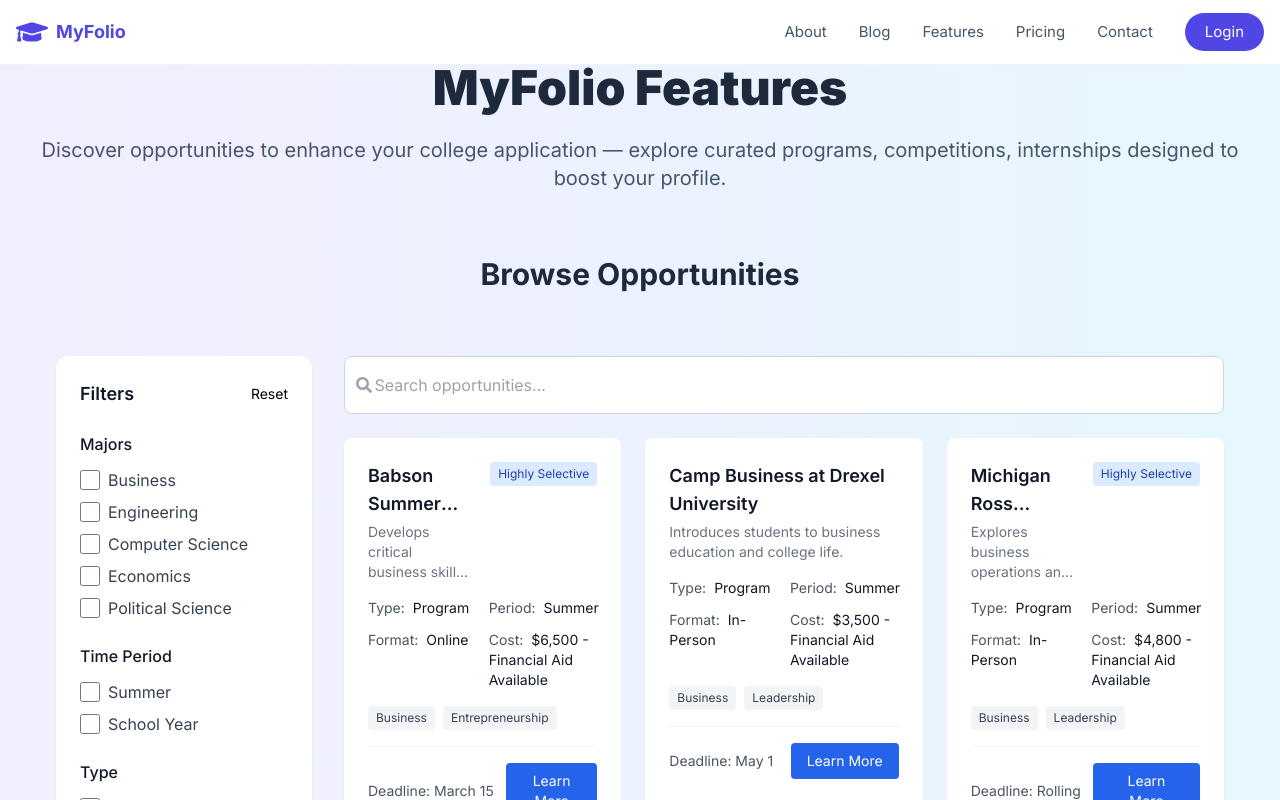
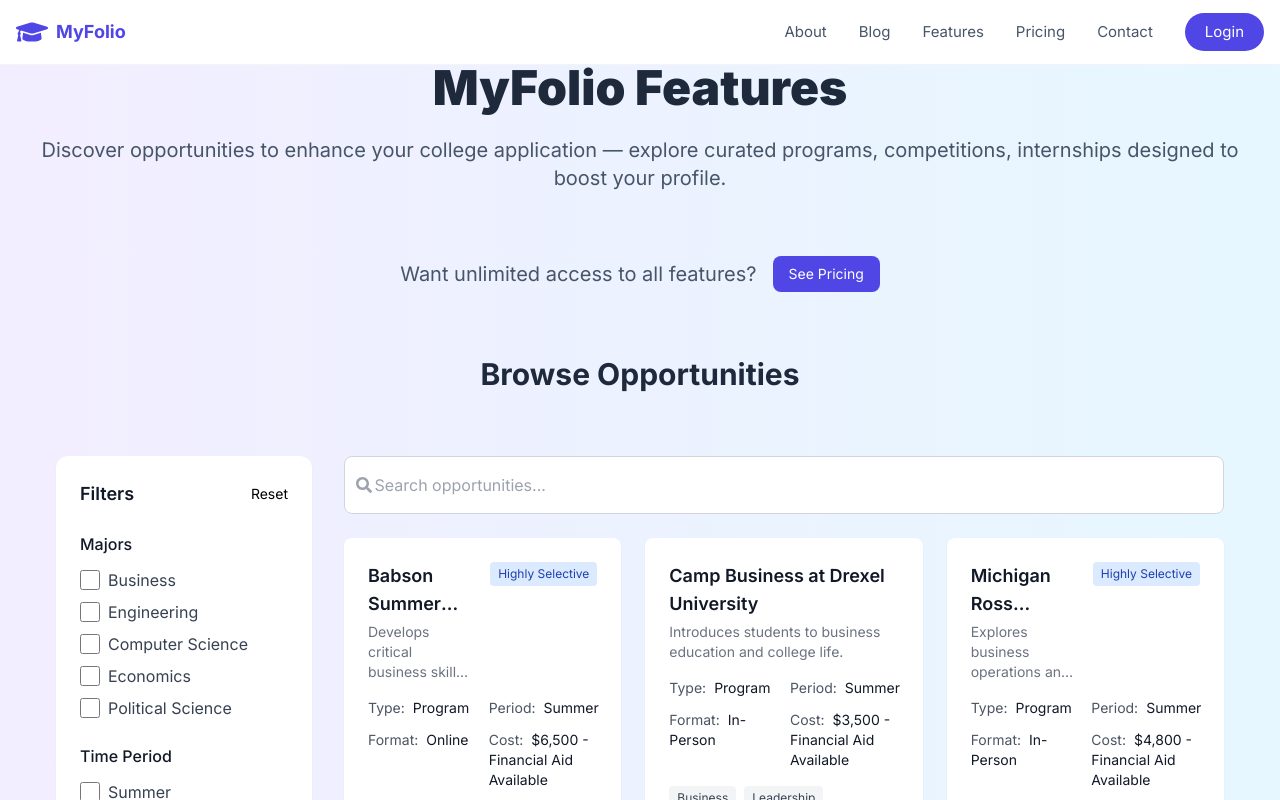
Before and after one commit to amiroesh1/myfolio_final, a Next.js app: page /features in a window 1280 px wide. Shown: the top 800 px of the page. Built offline with nearby package versions, Linux system fonts and the light colour scheme; no server answers.

Commit message:
Update page.tsx

```diff
--- a/app/features/page.tsx
+++ b/app/features/page.tsx
@@ -2,8 +2,11 @@
 
 import React from 'react';
 import ExtracurricularDatabase from '../components/ExtracurricularDatabase';
+import { useRouter } from 'next/navigation';
 
 export default function Features() {
+  const router = useRouter();
+
   return (
     <main className="min-h-screen" style={{ background: 'linear-gradient(to right, rgb(243, 238, 255), rgb(236, 242, 255), rgb(230, 247, 255))' }}>
       <div className="container mx-auto px-4 sm:px-6 py-8 sm:py-16">
@@ -11,9 +14,23 @@
           <h1 className="text-3xl sm:text-4xl md:text-5xl font-black text-center text-[#1E293B] mb-4 sm:mb-6">
             MyFolio Features
           </h1>
+
           <p className="text-base sm:text-lg md:text-xl text-[#475569] text-center mb-8 sm:mb-16 px-4">
             Discover opportunities to enhance your college application — explore curated programs, competitions, internships designed to boost your profile.
           </p>
+
+          {/* Pricing CTA moved below description */}
+          <div className="flex items-center justify-center gap-4 mb-12">
+            <p className="text-base sm:text-lg md:text-xl text-[#475569]">
+              Want unlimited access to all features?
+            </p>
+            <button
+              onClick={() => router.push('/pricing')}
+              className="px-4 py-2 bg-[#4F46E5] text-white text-sm rounded-lg hover:bg-[#4338CA] transition-colors"
+            >
+              See Pricing
+            </button>
+          </div>
 
           {/* Extracurricular Database Section */}
           <section className="mt-8 sm:mt-16">
```
